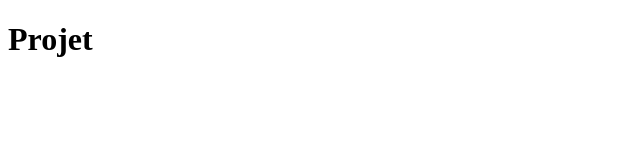
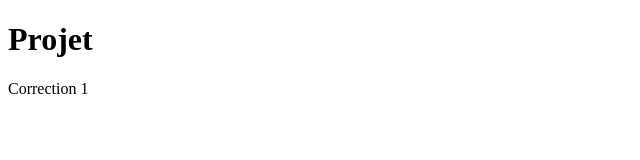
Before and after one commit to ValentinCLAICHA/Giteek, a plain HTML site: page Index.html in a window 1280 px wide. Shown: the full height of the page, 0-640 px from the left. Drawn offline with Linux system fonts and the light colour scheme.

Commit message:
Correction 1

```diff
--- a/Index.html
+++ b/Index.html
@@ -8,5 +8,6 @@
 </head>
 <body>
     <h1>Projet</h1>
+    <p>Correction 1</p>
 </body>
 </html>
```
